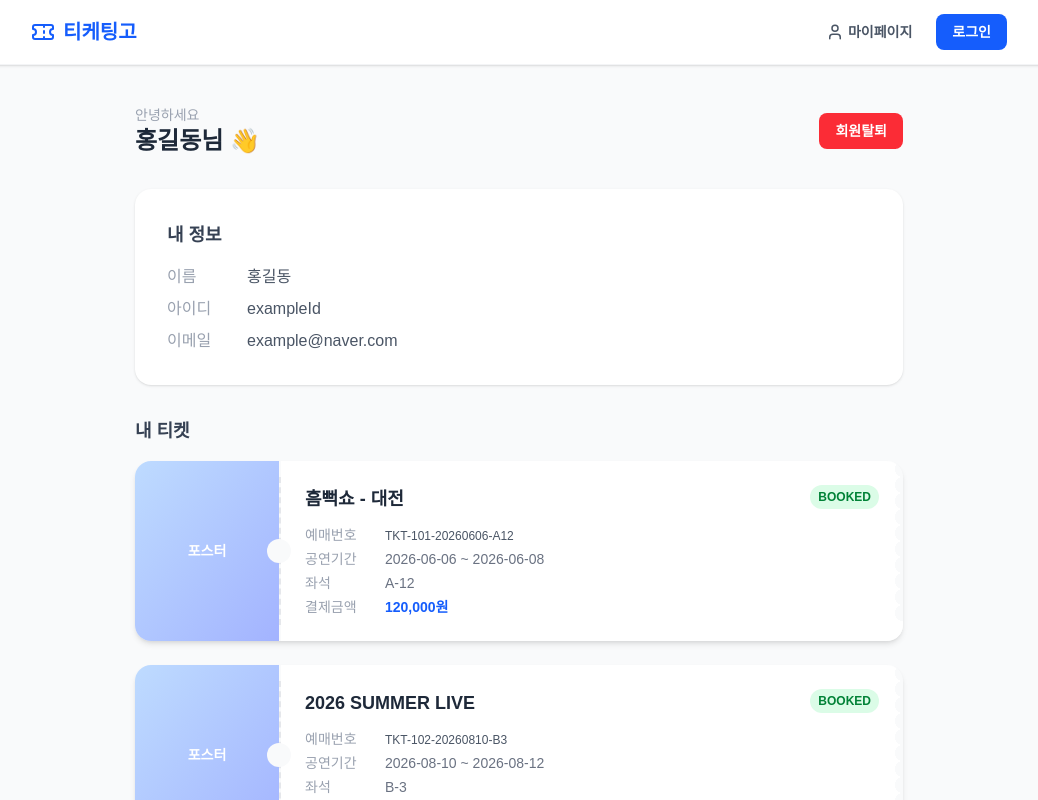
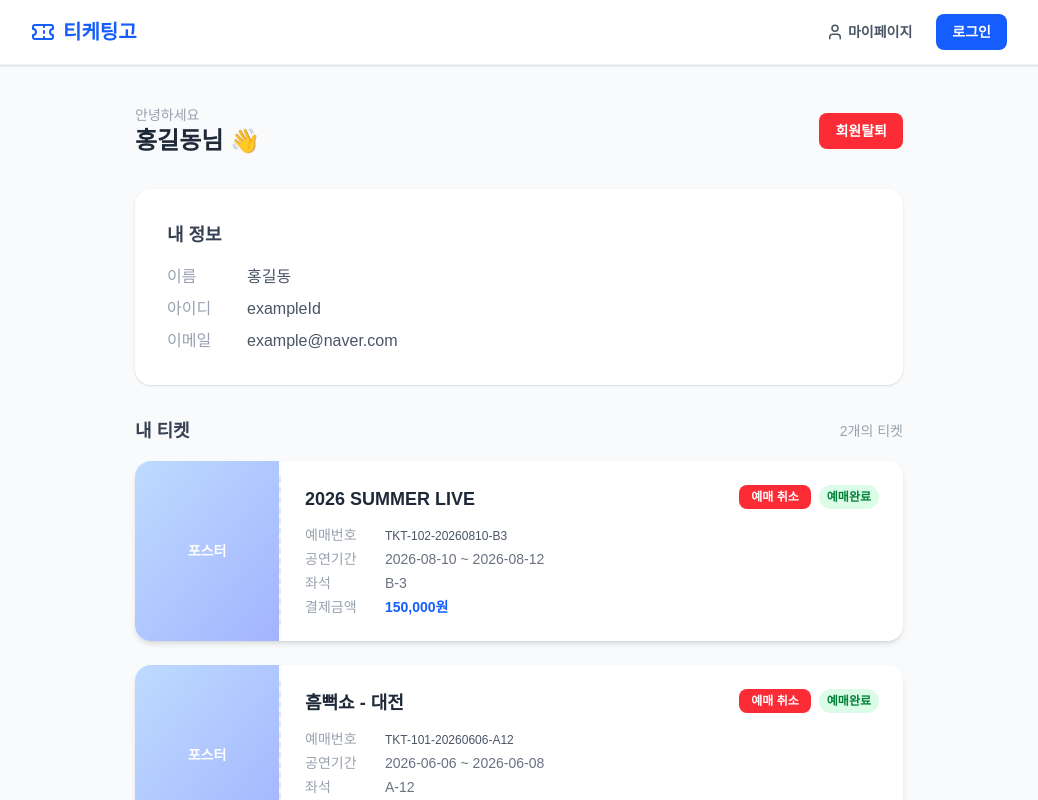
Before and after one commit to prgrms-be-devcourse/NBE10-12-3-Team02, a Next.js app in the folder front/: page /mypage in a window 1280 px wide. Shown: the top 800 px of the page, without its empty margins (121-1159 px from the left). Built offline with nearby package versions, Linux system fonts and the light colour scheme.

Commit message:
Fix: 피드백 반영 (#23)
* Feat: 팀 피드백 반영 (필터 수정, 헤더 문구 한글화) #17

* Feat: 피드백 반영 (마이페이지 티켓 UI, 회원가입 레이아웃 개선) #17

```diff
--- a/front/src/app/mypage/page.tsx
+++ b/front/src/app/mypage/page.tsx
@@ -4,6 +4,9 @@ import { useState } from "react";
 
 export default function MyPage() {
   const [showWithdrawModal, setShowWithdrawModal] = useState(false);
+  const [cancelTargetId, setCancelTargetId] = useState<number | null>(null);
+  const [currentPage, setCurrentPage] = useState(1);
+  const ticketsPerPage = 5;
 
   const user = {
     name: "홍길동",
@@ -11,7 +14,7 @@ export default function MyPage() {
     email: "example@naver.com",
   };
 
-  const tickets = [
+  const [tickets, setTickets] = useState([
     {
       ticketId: 1,
       concertName: "흠뻑쇼 - 대전",
@@ -32,12 +35,31 @@ export default function MyPage() {
       ticketNumber: "TKT-102-20260810-B3",
       status: "BOOKED",
     },
-  ];
+  ]);
 
   const handleWithdraw = () => {
     setShowWithdrawModal(false);
     alert("회원 탈퇴가 완료되었습니다. (나중에 API 연동)");
   };
+
+  const handleCancel = () => {
+    if (cancelTargetId === null) return;
+    // 🔗 나중에 여기서 PATCH /api/v1/tickets/cancel/{id} 호출
+    setTickets((prev) =>
+      prev.map((t) =>
+        t.ticketId === cancelTargetId ? { ...t, status: "CANCELED" } : t
+      )
+    );
+    setCancelTargetId(null);
+  };
+
+  // 최신순 정렬 (ticketId 높은 게 최근)
+  const sortedTickets = [...tickets].sort((a, b) => b.ticketId - a.ticketId);
+  const totalPages = Math.ceil(sortedTickets.length / ticketsPerPage);
+  const pagedTickets = sortedTickets.slice(
+    (currentPage - 1) * ticketsPerPage,
+    currentPage * ticketsPerPage
+  );
 
   return (
     <div className="min-h-screen bg-gray-50 p-10">
@@ -46,14 +68,11 @@ export default function MyPage() {
         <div className="flex justify-between items-center mb-8">
           <div>
             <p className="text-gray-400 text-sm">안녕하세요</p>
-            <h1 className="text-2xl font-bold text-gray-800">
-              {user.name}님 👋
-            </h1>
+            <h1 className="text-2xl font-bold text-gray-800">{user.name}님 👋</h1>
           </div>
-          {/* 빨간 박스 버튼 */}
           <button
             onClick={() => setShowWithdrawModal(true)}
-            className="px-4 py-2 bg-red-500 hover:bg-red-600 text-white text-sm font-semibold rounded-lg transition"
+            className="px-4 py-2 bg-red-500 hover:bg-red-700 text-white text-sm font-semibold rounded-lg transition"
           >
             회원탈퇴
           </button>
@@ -70,61 +89,47 @@ export default function MyPage() {
         </div>
 
         {/* 내 티켓 목록 */}
-        <h2 className="text-lg font-bold text-gray-700 mb-4">내 티켓</h2>
+        <div className="flex items-center justify-between mb-4">
+          <h2 className="text-lg font-bold text-gray-700">내 티켓</h2>
+          <span className="text-sm text-gray-400">{tickets.length}개의 티켓</span>
+        </div>
+
         <div className="space-y-6">
-          {tickets.map((ticket) => (
+          {pagedTickets.map((ticket) => (
             <div
               key={ticket.ticketId}
               className="flex shadow-md rounded-2xl overflow-hidden"
             >
-              {/* 왼쪽 포스터 영역 */}
+              {/* 왼쪽 포스터 */}
               <div className="relative flex-shrink-0 w-36 bg-gradient-to-br from-blue-200 to-indigo-300 flex items-center justify-center text-white font-bold text-sm">
                 포스터
-                {/* 오른쪽 반원 홈 */}
-                <div className="absolute -right-3 top-1/2 -translate-y-1/2 w-6 h-6 bg-gray-50 rounded-full z-10" />
+                {/* 반원 홈 제거 */}
               </div>
 
-              {/* 점선 구분선 */}
+              {/* 점선 */}
               <div className="border-l-2 border-dashed border-gray-200 my-4" />
 
-              {/* 오른쪽 정보 영역 — 오돌토돌한 오른쪽 끝 */}
-              <div
-                className="flex-1 bg-white p-6"
-                style={{
-                  // 오른쪽 끝을 오돌토돌하게 (반원들이 파인 모양)
-                  maskImage: `radial-gradient(circle 8px at 100% 8px, transparent 100%, black 0),
-                               radial-gradient(circle 8px at 100% 24px, transparent 100%, black 0),
-                               radial-gradient(circle 8px at 100% 40px, transparent 100%, black 0),
-                               radial-gradient(circle 8px at 100% 56px, transparent 100%, black 0),
-                               radial-gradient(circle 8px at 100% 72px, transparent 100%, black 0),
-                               radial-gradient(circle 8px at 100% 88px, transparent 100%, black 0),
-                               radial-gradient(circle 8px at 100% 104px, transparent 100%, black 0),
-                               radial-gradient(circle 8px at 100% 120px, transparent 100%, black 0),
-                               radial-gradient(circle 8px at 100% 136px, transparent 100%, black 0),
-                               radial-gradient(circle 8px at 100% 152px, transparent 100%, black 0),
-                               linear-gradient(black, black)`,
-                  maskComposite: "intersect",
-                  WebkitMaskImage: `radial-gradient(circle 8px at 100% 8px, transparent 100%, black 0),
-                                    radial-gradient(circle 8px at 100% 24px, transparent 100%, black 0),
-                                    radial-gradient(circle 8px at 100% 40px, transparent 100%, black 0),
-                                    radial-gradient(circle 8px at 100% 56px, transparent 100%, black 0),
-                                    radial-gradient(circle 8px at 100% 72px, transparent 100%, black 0),
-                                    radial-gradient(circle 8px at 100% 88px, transparent 100%, black 0),
-                                    radial-gradient(circle 8px at 100% 104px, transparent 100%, black 0),
-                                    radial-gradient(circle 8px at 100% 120px, transparent 100%, black 0),
-                                    radial-gradient(circle 8px at 100% 136px, transparent 100%, black 0),
-                                    radial-gradient(circle 8px at 100% 152px, transparent 100%, black 0),
-                                    linear-gradient(black, black)`,
-                  WebkitMaskComposite: "destination-in",
-                }}
+              {/* 오른쪽 정보 */}
+              <div className="flex-1 bg-white p-6">
+                <div className="flex justify-between items-start mb-3">
+                  <h3 className="font-bold text-gray-800 text-lg">{ticket.concertName}</h3>
+                  <div className="flex items-center gap-2">
+                    {/* 취소 버튼을 뱃지 왼쪽에 */}
+                    {ticket.status !== "CANCELED" && (
+                      <button
+                        onClick={() => setCancelTargetId(ticket.ticketId)}
+                        className="text-xs bg-red-500 text-white hover:bg-red-700 px-3 py-1 rounded-lg transition font-bold"
                       >
-                <div className="flex justify-between items-start mb-3">
-                  <h3 className="font-bold text-gray-800 text-lg">
-                    {ticket.concertName}
-                  </h3>
-                  <span className="px-2 py-1 text-xs bg-green-100 text-green-700 rounded-full font-semibold">
-                    {ticket.status}
+                        예매 취소
+                      </button>
+                    )}
+                    <span className={`px-2 py-1 text-xs rounded-full font-semibold ${ticket.status === "CANCELED"
+                        ? "bg-gray-100 text-gray-400"
+                        : "bg-green-100 text-green-700"
+                      }`}>
+                      {ticket.status === "CANCELED" ? "취소됨" : "예매완료"}
                     </span>
+                  </div>
                 </div>
 
                 <div className="space-y-1 text-sm text-gray-500">
@@ -151,10 +156,73 @@ export default function MyPage() {
             </div>
           ))}
       </div>
+
+      {/* 페이징 */}
+      {totalPages > 1 && (
+        <div className="flex items-center justify-center gap-2 mt-8">
+          <button
+            onClick={() => setCurrentPage((p) => Math.max(1, p - 1))}
+            disabled={currentPage === 1}
+            className="px-3 py-2 rounded-lg border border-gray-200 bg-white text-gray-600 hover:bg-gray-50 disabled:opacity-40 disabled:cursor-default"
+          >
+            이전
+          </button>
+          {Array.from({ length: totalPages }, (_, i) => i + 1).map((page) => (
+            <button
+              key={page}
+              onClick={() => setCurrentPage(page)}
+              className={`w-10 h-10 rounded-lg border text-sm font-semibold ${currentPage === page
+                  ? "bg-blue-600 border-blue-600 text-white"
+                  : "bg-white border-gray-200 text-gray-600 hover:bg-gray-50"
+                }`}
+            >
+              {page}
+            </button>
+          ))}
+          <button
+            onClick={() => setCurrentPage((p) => Math.min(totalPages, p + 1))}
+            disabled={currentPage === totalPages}
+            className="px-3 py-2 rounded-lg border border-gray-200 bg-white text-gray-600 hover:bg-gray-50 disabled:opacity-40 disabled:cursor-default"
+          >
+            다음
+          </button>
+        </div>
+      )}
     </div>
 
-      {/* 회원탈퇴 확인 모달 */}
-      {showWithdrawModal && (
+      {/* 결제 취소 확인 모달 */ }
+  {
+    cancelTargetId !== null && (
+      <div className="fixed inset-0 bg-black/50 flex items-center justify-center p-4">
+        <div className="bg-white rounded-2xl p-8 max-w-sm w-full">
+          <h2 className="text-xl font-bold text-center text-gray-800 mb-3">
+            예매를 취소하시겠어요?
+          </h2>
+          <p className="text-center text-gray-500 text-sm mb-6">
+            취소 후에는 되돌릴 수 없습니다.
+          </p>
+          <div className="flex gap-3">
+            <button
+              onClick={() => setCancelTargetId(null)}
+              className="flex-1 p-3 bg-gray-100 hover:bg-gray-200 text-gray-700 rounded-lg font-bold transition"
+            >
+              돌아가기
+            </button>
+            <button
+              onClick={handleCancel}
+              className="flex-1 p-3 bg-red-500 hover:bg-red-600 text-white rounded-lg font-bold transition"
+            >
+              취소하기
+            </button>
+          </div>
+        </div>
+      </div>
+    )
+  }
+
+  {/* 회원탈퇴 확인 모달 */ }
+  {
+    showWithdrawModal && (
       <div className="fixed inset-0 bg-black/50 flex items-center justify-center p-4">
         <div className="bg-white rounded-2xl p-8 max-w-sm w-full">
           <h2 className="text-xl font-bold text-center text-gray-800 mb-3">
@@ -180,7 +248,8 @@ export default function MyPage() {
           </div>
         </div>
       </div>
-      )}
-    </div>
+    )
+  }
+    </div >
   );
 }
--- a/front/src/app/page.tsx
+++ b/front/src/app/page.tsx
@@ -16,7 +16,7 @@ export default function Home() {
     },
     {
       concertId: 2,
-      concertName: "홈백쇼 - 대전",
+      concertName: "흠뻑쇼 - 대전",
       venueName: "대전월드컵경기장",
       startDate: "2026-07-20",
       closeDate: "2026-07-19",
@@ -78,8 +78,9 @@ export default function Home() {
   );
 
   const sorted = [...filtered].sort((a, b) => {
-    if (sort === "priceLow") return a.lowestPrice - b.lowestPrice;
-    if (sort === "priceHigh") return b.lowestPrice - a.lowestPrice;
+    // 최신순: 공연 시작일이 늦은 순
+    if (sort === "latest") return b.startDate.localeCompare(a.startDate);
+    // 마감 임박순: 마감일이 가까운 순
     return a.closeDate.localeCompare(b.closeDate);
   });
 
@@ -109,7 +110,7 @@ export default function Home() {
             가장 빠르게 예매하세요
           </h1>
           <p className="text-blue-100 text-lg">
-            콘서트부터 페스티벌까지, TicketingGo에서 만나보세요.
+            콘서트부터 페스티벌까지, <span className="font-bold">티케팅고</span>에서 만나보세요.
           </p>
         </div>
       </div>
@@ -196,8 +197,7 @@ export default function Home() {
             className="p-3 border border-gray-200 rounded-lg bg-white text-gray-700 focus:outline-none focus:ring-2 focus:ring-blue-400"
           >
             <option value="closingSoon">마감 임박순</option>
-            <option value="priceLow">가격 낮은순</option>
-            <option value="priceHigh">가격 높은순</option>
+            <option value="latest">최신순</option>
           </select>
         </div>
 
@@ -256,8 +256,8 @@ export default function Home() {
                       key={page}
                       onClick={() => setCurrentPage(page)}
                       className={`w-10 h-10 rounded-lg border text-sm font-semibold ${currentPage === page
-                          ? "bg-blue-600 border-blue-600 text-white"
-                          : "bg-white border-gray-200 text-gray-600 hover:bg-gray-50"
+                        ? "bg-blue-600 border-blue-600 text-white"
+                        : "bg-white border-gray-200 text-gray-600 hover:bg-gray-50"
                         }`}
                     >
                       {page}
```
Also changed, not shown: front/src/app/signup/page.tsx (+11 -0 lines). Lines whose indentation alone changed are shown as unchanged.
